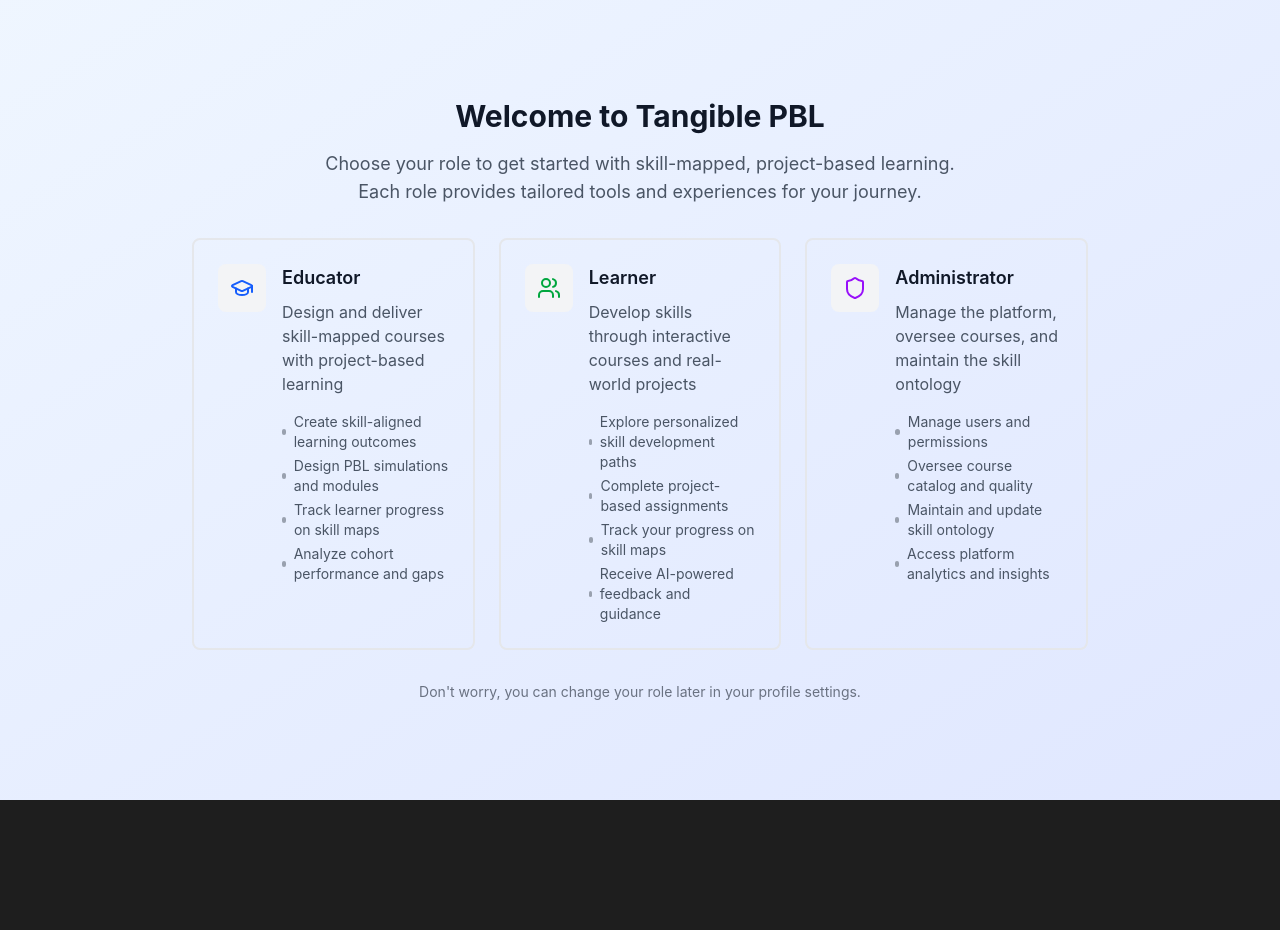
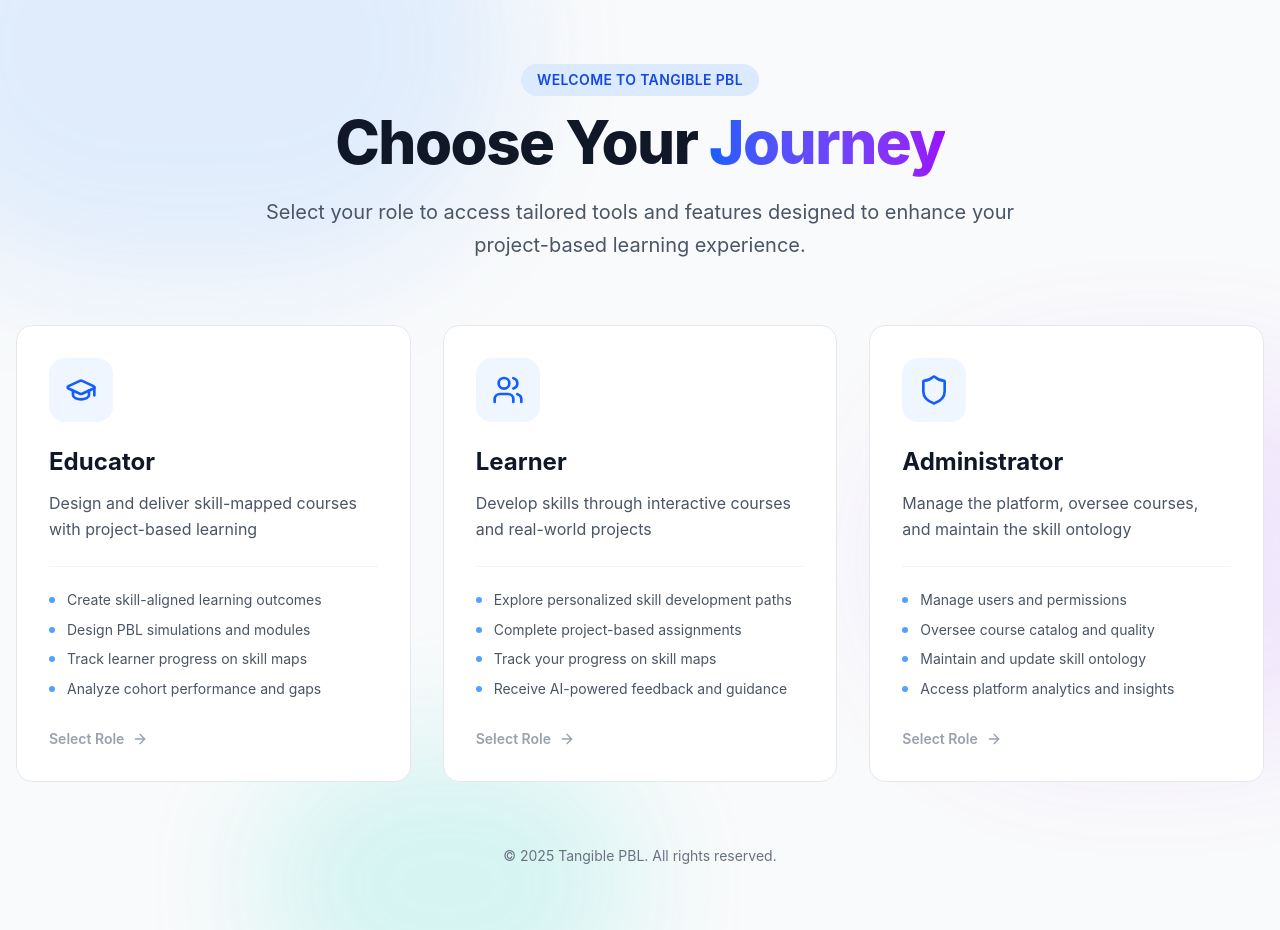
Before and after one commit to KaushalKishorMishra/tangible-pbl-poc, a React (Vite) app: page / in a window 1280 px wide. Before the commit the page ends 800 px from the top, so only its background shows below. Built offline with nearby package versions, Linux system fonts and the light colour scheme.

Commit message:
refactor(RoleSelection): remove theme toggle and dark mode styling
- Remove Sun/Moon icon imports
- Remove theme toggle button from UI
- Remove all dark: Tailwind classes
- Remove toggleTheme function and user.theme references
- Clean up transition-colors from container

```diff
--- a/src/components/RoleSelection.tsx
+++ b/src/components/RoleSelection.tsx
@@ -1,7 +1,7 @@
-import React from "react";
-import { GraduationCap, Users, Shield } from "lucide-react";
-import { useGraphStore } from "../store/graphStore";
-import type { UserRole } from "../store/graphStore";
+import React from"react";
+import { GraduationCap, Users, Shield, ArrowRight, CheckCircle2 } from"lucide-react";
+import { useGraphStore } from"../store/graphStore";
+import type { UserRole } from"../store/graphStore";
 
 interface RoleCardProps {
 	title: string;
@@ -22,40 +22,60 @@ const RoleCard: React.FC<RoleCardProps> = ({
 }) => (
 	<div
 		onClick={onSelect}
-		className={`cursor-pointer rounded-lg border-2 p-6 transition-all ${
+		className={`group relative cursor-pointer rounded-2xl border p-8 transition-all duration-300 hover:-translate-y-1 hover:shadow-xl ${
 			isSelected
-				? "border-blue-500 bg-blue-50 shadow-md"
-				: "border-gray-200 hover:border-gray-300 hover:shadow-sm"
+				?"border-blue-500 bg-white/10 shadow-blue-500/20 ring-2 ring-blue-500/50"
+				:"border-gray-200 bg-white hover:border-blue-300"
 		}`}
 	>
-		<div className="flex items-start space-x-4">
+		<div className="flex flex-col h-full">
+			<div className="flex items-center justify-between mb-6">
 				<div
-				className={`p-3 rounded-lg ${isSelected ? "bg-blue-100" : "bg-gray-100"}`}
+					className={`p-4 rounded-2xl transition-colors duration-300 ${
+						isSelected
+              ?"bg-blue-500 text-white"
+              :"bg-blue-50 text-blue-600 group-hover:bg-blue-100"
+					}`}
 				>
-				{icon}
+					{React.cloneElement(icon as React.ReactElement<{ className?: string }>, { className:"w-8 h-8" })}
 				</div>
-			<div className="flex-1">
-				<h3 className="text-lg font-semibold text-gray-900 mb-2">{title}</h3>
-				<p className="text-gray-600 mb-4">{description}</p>
-				<ul className="space-y-1">
+        {isSelected && (
+          <div className="absolute top-6 right-6">
+            <CheckCircle2 className="w-6 h-6 text-blue-500" />
+          </div>
+        )}
+			</div>
+
+			<h3 className="text-2xl font-bold text-gray-900 mb-3 group-hover:text-blue-600 transition-colors">
+        {title}
+      </h3>
+			<p className="text-gray-600 mb-6 leading-relaxed">
+        {description}
+      </p>
+
+      <div className="mt-auto">
+        <div className="h-px w-full bg-gray-100 mb-6" />
+				<ul className="space-y-3">
 					{features.map((feature, index) => (
-						<li key={index} className="text-sm text-gray-600 flex items-center">
-							<div
-								className={`w-1.5 h-1.5 rounded-full mr-2 ${
-									isSelected ? "bg-blue-500" : "bg-gray-400"
-								}`}
-							/>
-							{feature}
+						<li key={index} className="text-sm text-gray-600 flex items-start">
+							<div className="mt-1.5 mr-3 min-w-1.5 h-1.5 rounded-full bg-blue-400" />
+							<span className="leading-tight">{feature}</span>
 						</li>
 					))}
 				</ul>
+
+        <div className={`mt-8 flex items-center text-sm font-semibold transition-all duration-300 ${
+          isSelected ?"text-blue-600 translate-x-2" :"text-gray-400 group-hover:text-blue-500"
+        }`}>
+          Select Role <ArrowRight className="ml-2 w-4 h-4" />
+        </div>
       </div>
 		</div>
 	</div>
 );
 
 export const RoleSelection: React.FC = () => {
-	const { user, setUserRole } = useGraphStore();
+	const { setUserRole } = useGraphStore();
 
 	const handleRoleSelect = (role: UserRole) => {
 		if (role) {
@@ -65,8 +85,8 @@ export const RoleSelection: React.FC = () => {
 
 	const roles = [
 		{
-			role: "educator" as UserRole,
-			title: "Educator",
+			role:"educator" as UserRole,
+			title:"Educator",
 			description:
 				"Design and deliver skill-mapped courses with project-based learning",
 			icon: <GraduationCap className="w-6 h-6 text-blue-600" />,
@@ -78,8 +98,8 @@ export const RoleSelection: React.FC = () => {
 			],
 		},
 		{
-			role: "learner" as UserRole,
-			title: "Learner",
+			role:"learner" as UserRole,
+			title:"Learner",
 			description:
 				"Develop skills through interactive courses and real-world projects",
 			icon: <Users className="w-6 h-6 text-green-600" />,
@@ -91,8 +111,8 @@ export const RoleSelection: React.FC = () => {
 			],
 		},
 		{
-			role: "admin" as UserRole,
-			title: "Administrator",
+			role:"admin" as UserRole,
+			title:"Administrator",
 			description:
 				"Manage the platform, oversee courses, and maintain the skill ontology",
 			icon: <Shield className="w-6 h-6 text-purple-600" />,
@@ -106,37 +126,41 @@ export const RoleSelection: React.FC = () => {
 	];
 
 	return (
-		<div className="min-h-screen bg-linear-to-br from-blue-50 to-indigo-100 flex items-center justify-center p-4">
-			<div className="max-w-4xl w-full">
-				<div className="text-center mb-8">
-					<h1 className="text-3xl font-bold text-gray-900 mb-4">
+		<div className="min-h-screen w-full bg-gray-50 relative overflow-hidden">
+      {/* Background Decoration */}
+      <div className="absolute inset-0 overflow-hidden pointer-events-none">
+        <div className="absolute -top-[20%] -left-[10%] w-[50%] h-[50%] rounded-full bg-blue-400/20 blur-3xl animate-pulse" />
+        <div className="absolute top-[40%] -right-[10%] w-[40%] h-[40%] rounded-full bg-purple-400/20 blur-3xl animate-pulse delay-1000" />
+        <div className="absolute -bottom-[10%] left-[20%] w-[30%] h-[30%] rounded-full bg-teal-400/20 blur-3xl animate-pulse delay-2000" />
+      </div>
+
+			<div className="relative z-10 container mx-auto px-4 py-16 min-h-screen flex flex-col justify-center">
+				<div className="text-center max-w-3xl mx-auto mb-16">
+          <div className="inline-block mb-4 px-4 py-1.5 rounded-full bg-blue-100 text-blue-700 text-sm font-semibold tracking-wide uppercase">
             Welcome to Tangible PBL
+          </div>
+					<h1 className="text-5xl md:text-6xl font-extrabold text-gray-900 mb-6 tracking-tight">
+						Choose Your <span className="text-transparent bg-clip-text bg-linear-to-r from-blue-600 to-purple-600">Journey</span>
 					</h1>
-					<p className="text-lg text-gray-600 max-w-2xl mx-auto">
-						Choose your role to get started with skill-mapped, project-based
-						learning. Each role provides tailored tools and experiences for your
-						journey.
+					<p className="text-xl text-gray-600 leading-relaxed">
+						Select your role to access tailored tools and features designed to enhance your project-based learning experience.
 					</p>
 				</div>
 
-				<div className="grid md:grid-cols-1 lg:grid-cols-3 gap-6">
+				<div className="grid grid-cols-1 md:grid-cols-3 gap-8 max-w-7xl mx-auto w-full">
 					{roles.map((role) => (
 						<RoleCard
 							key={role.role}
-							title={role.title}
-							description={role.description}
-							icon={role.icon}
-							features={role.features}
-							isSelected={user.role === role.role}
+							{...role}
+							isSelected={false} // Removed selection state for direct action
 							onSelect={() => handleRoleSelect(role.role)}
 						/>
 					))}
 				</div>
 
-				<div className="text-center mt-8">
+        <div className="mt-16 text-center">
           <p className="text-sm text-gray-500">
-						Don't worry, you can change your role later in your profile
-						settings.
+            © 2025 Tangible PBL. All rights reserved.
           </p>
         </div>
 			</div>
```
Lines whose indentation alone changed are shown as unchanged.
